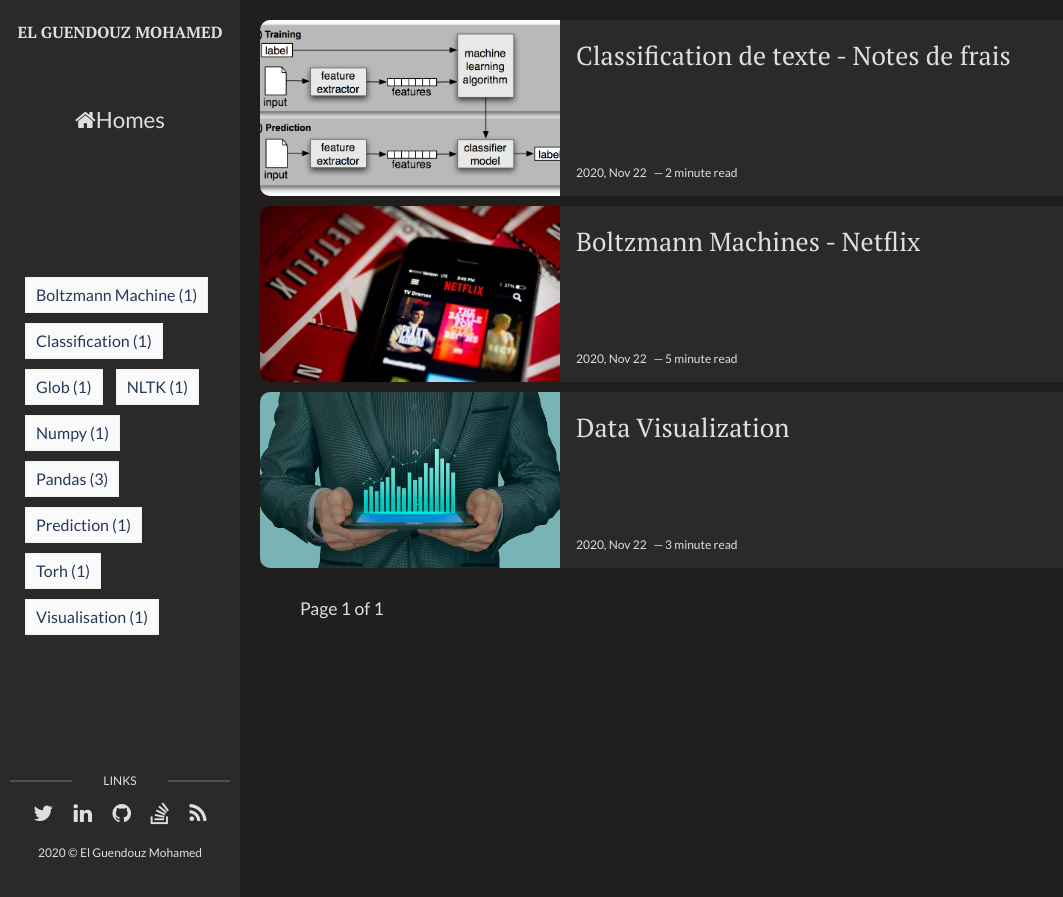
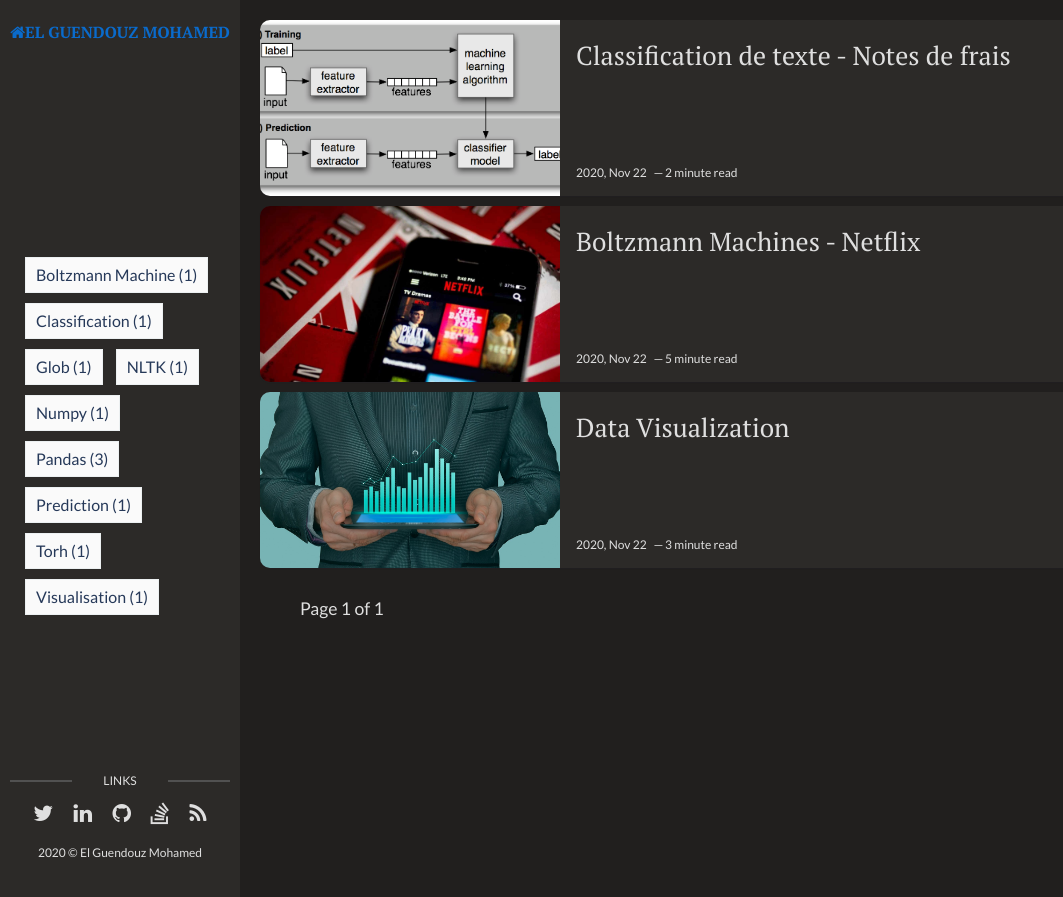
Before and after one commit to MohamedElGuendouz/mohamedelguendouz.github.io, a Jekyll site: the page built from index.html, in a window 1280 px wide. Shown: the top 897 px of the page, without its empty margins (0-1063 px from the left). Built offline with Jekyll 4.4.1, drawn with Linux system fonts in a browser that asks for light colours; the list of posts is cut into pages by our own code.

Commit message:
Update main.html

```diff
--- a/_layouts/main.html
+++ b/_layouts/main.html
@@ -11,9 +11,8 @@ layout: default
         <a href="https://in.linkedin.com/in/{{site.social-linkedin}}" target="_blank"><img src="{{site.baseurl}}/assets/img/{% if site.author-img %}{{site.author-img}}{% endif %}" alt="{{site.author}}"></a>
       </div>
       </div>-->
-      <div class="author-name">{{site.author}}</div>
+      <div class="author-name"><a href="{{"/" | prepend: site.baseurl}}"><i class="fa fa-home" aria-hidden="true"></i>{{site.author}}</a></div>
     </div>
-    <div class="go-home"><a href="{{"/" | prepend: site.baseurl}}"><i class="fa fa-home" aria-hidden="true"></i>Homes</a></div>
 
   </header> <!-- End Header -->
   {% capture site_tags %}{% for tag in site.tags %}{{ tag | first }}{% unless forloop.last %},{% endunless %}{% endfor %}{% endcapture %}
```
